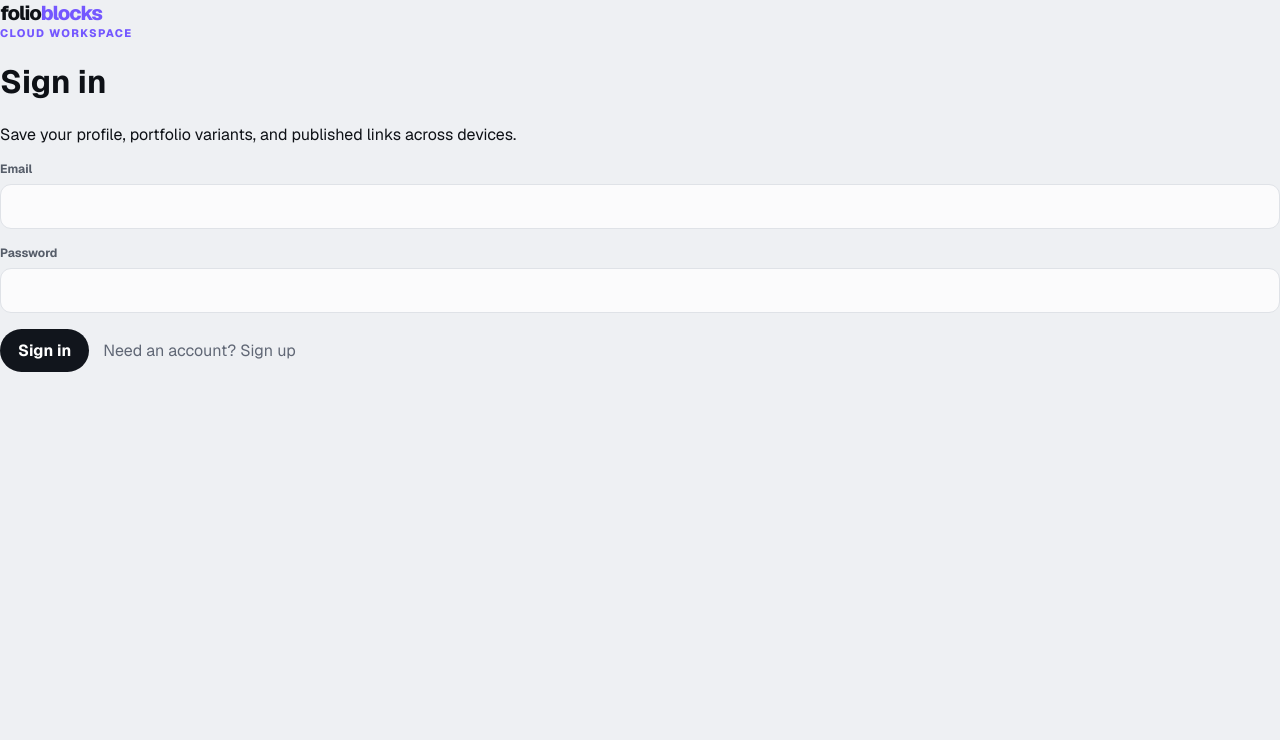
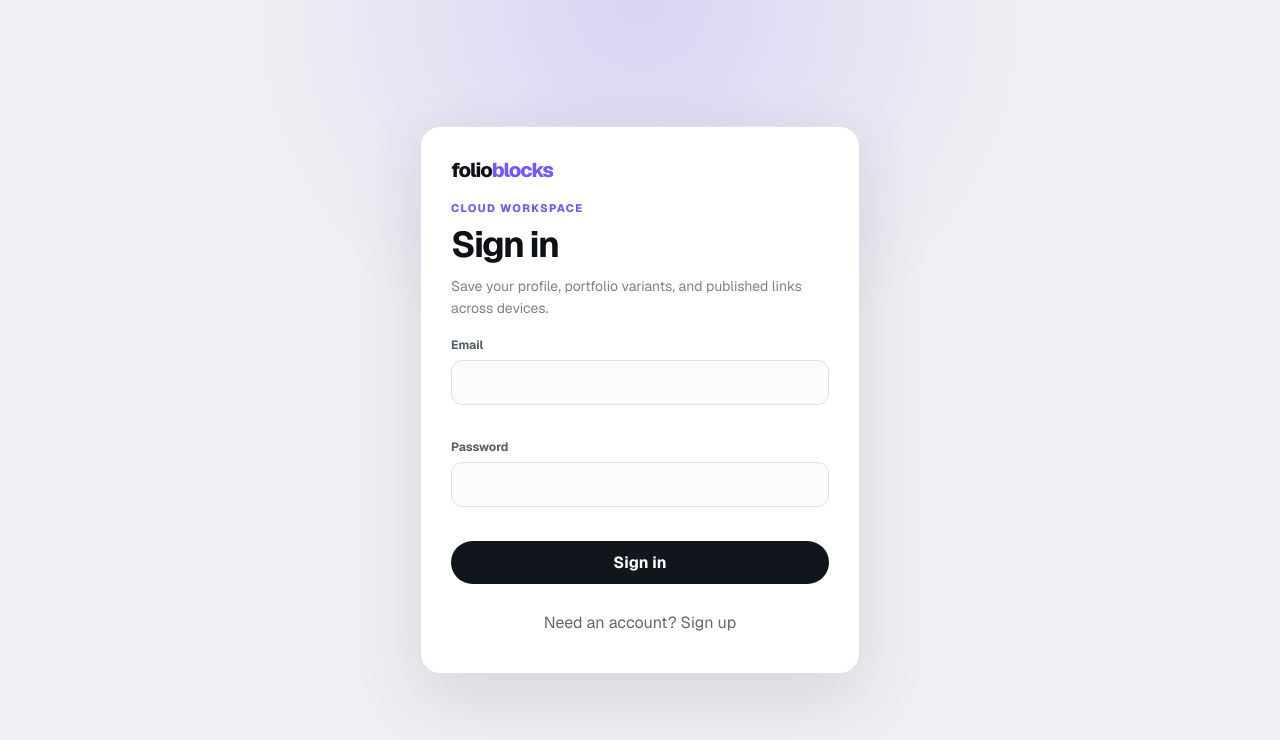
Before and after one commit to srbmaury/Portfolio-Builder, a Next.js app: page /login in a window 1280 px wide. Shown: the top 740 px of the page. Built offline with nearby package versions, Linux system fonts and the light colour scheme.

Commit message:
feat: style Supabase auth and cloud status

```diff
--- a/app/globals.css
+++ b/app/globals.css
@@ -718,3 +718,70 @@ a { color: inherit; text-decoration: none; }
   opacity: .25;
   cursor: default;
 }
+
+
+/* Supabase auth + cloud persistence */
+.cloud-login-link {
+  display: inline-flex;
+  align-items: center;
+}
+.save-dot.cloud-loading {
+  background: #e0a62f;
+  box-shadow: 0 0 0 4px #fff2d6;
+}
+.save-dot.cloud-error {
+  background: #d64f4f;
+  box-shadow: 0 0 0 4px #fde4e4;
+}
+.save-dot.cloud-saved {
+  background: #20b26b;
+  box-shadow: 0 0 0 4px #e5f7ee;
+}
+.auth-shell {
+  min-height: 100vh;
+  padding: 40px 20px;
+  display: grid;
+  place-items: center;
+  background:
+    radial-gradient(circle at 50% 0%, rgba(116,87,255,.18), transparent 38%),
+    #eef0f3;
+}
+.auth-card {
+  width: min(440px, 100%);
+  display: grid;
+  gap: 18px;
+  padding: 30px;
+  background: white;
+  border: 1px solid #dfe2e7;
+  border-radius: 20px;
+  box-shadow: 0 24px 70px rgba(36,40,48,.13);
+}
+.auth-card h1 {
+  margin: 6px 0 8px;
+  font-size: 36px;
+  letter-spacing: -.05em;
+}
+.auth-card > div p:last-child {
+  margin: 0;
+  color: #7b8390;
+  line-height: 1.55;
+  font-size: 14px;
+}
+.auth-submit {
+  width: 100%;
+}
+.auth-message {
+  margin: 0;
+  padding: 10px 12px;
+  border-radius: 9px;
+  background: #f3f1ff;
+  color: #5f4ab8;
+  font-size: 12px;
+  line-height: 1.45;
+}
+@media (max-width: 760px) {
+  .topbar-actions .reset-button,
+  .topbar-actions .cloud-login-link {
+    display: none;
+  }
+}
```
